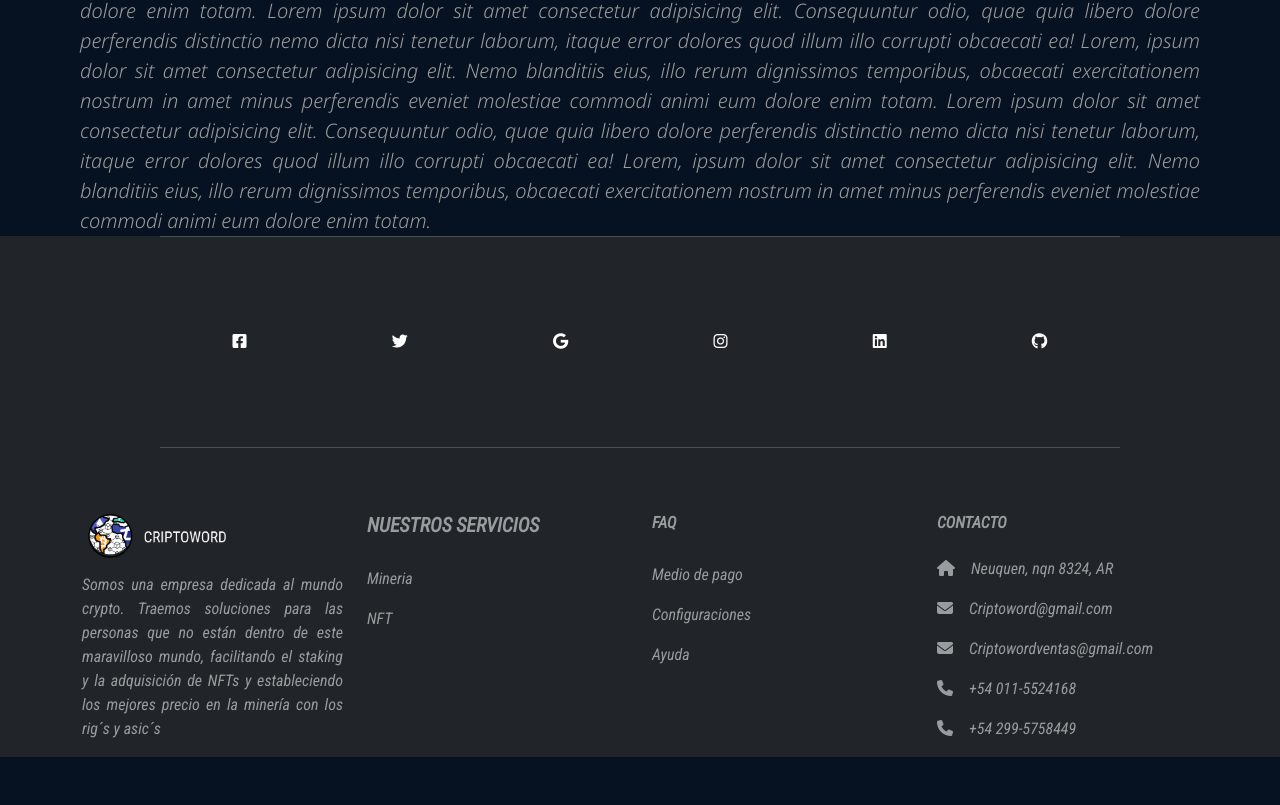
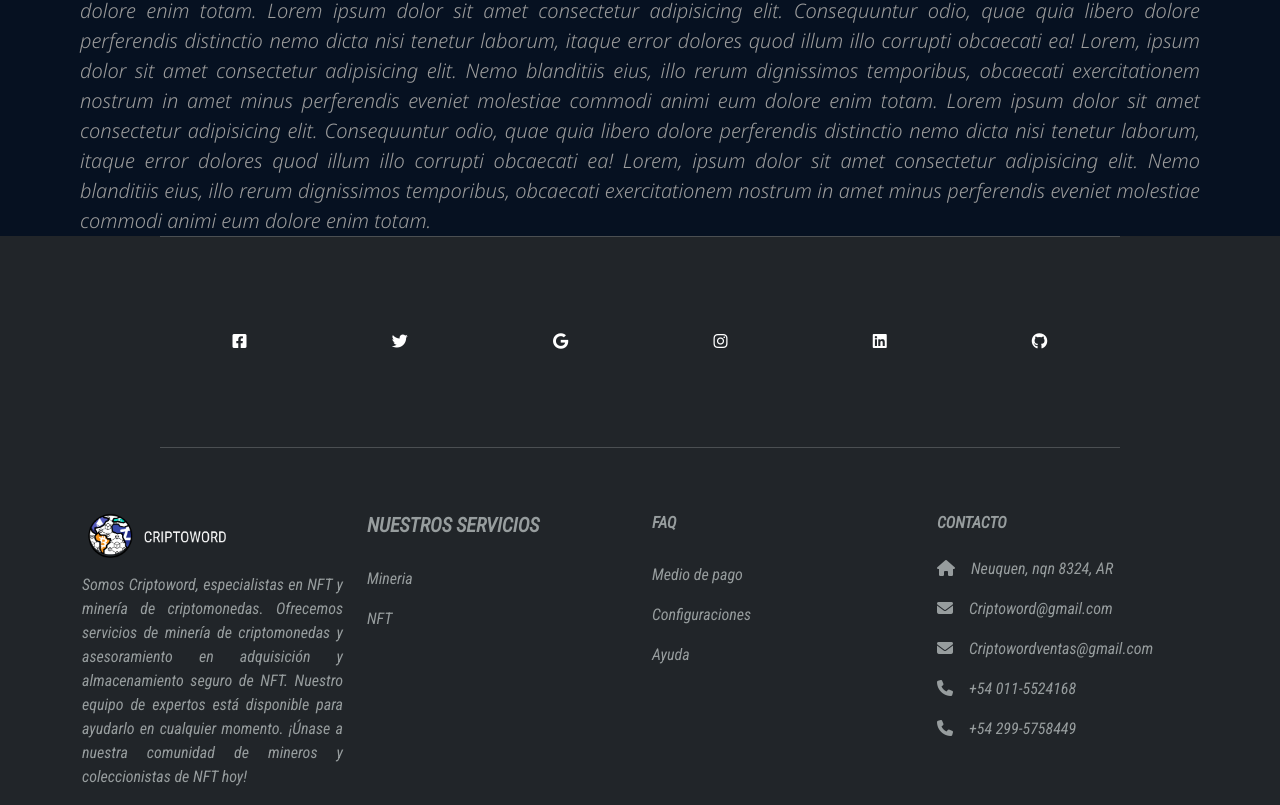
Before and after one commit to horacio-a/Criptoword-front, a React (Create React App) app: page /FAQ in a window 1280 px wide. Shown: the part 2118-2923 px from the top of the page. Before the commit the page ends 2875 px from the top, so only its background shows below. Built offline with nearby package versions, Linux system fonts and the light colour scheme.

Commit message:
texto footer chatp3

```diff
--- a/src/componets/layout/Footer.js
+++ b/src/componets/layout/Footer.js
@@ -78,10 +78,7 @@ function Footer() {
                                 alt="Criptoword"
                             />
                             <p className='footer'>
-                                Somos una empresa dedicada al mundo crypto.
-                                Traemos soluciones para las personas que no están dentro de este maravilloso mundo,
-                                facilitando el staking y la adquisición de NFTs y estableciendo los mejores precio en la
-                                minería con los rig´s y asic´s
+                                Somos Criptoword, especialistas en NFT y minería de criptomonedas. Ofrecemos servicios de minería de criptomonedas y asesoramiento en adquisición y almacenamiento seguro de NFT. Nuestro equipo de expertos está disponible para ayudarlo en cualquier momento. ¡Únase a nuestra comunidad de mineros y coleccionistas de NFT hoy!
                             </p>
                         </Col>
                         <Col><h5 className="text-uppercase fw-bold mb-4" >
```
